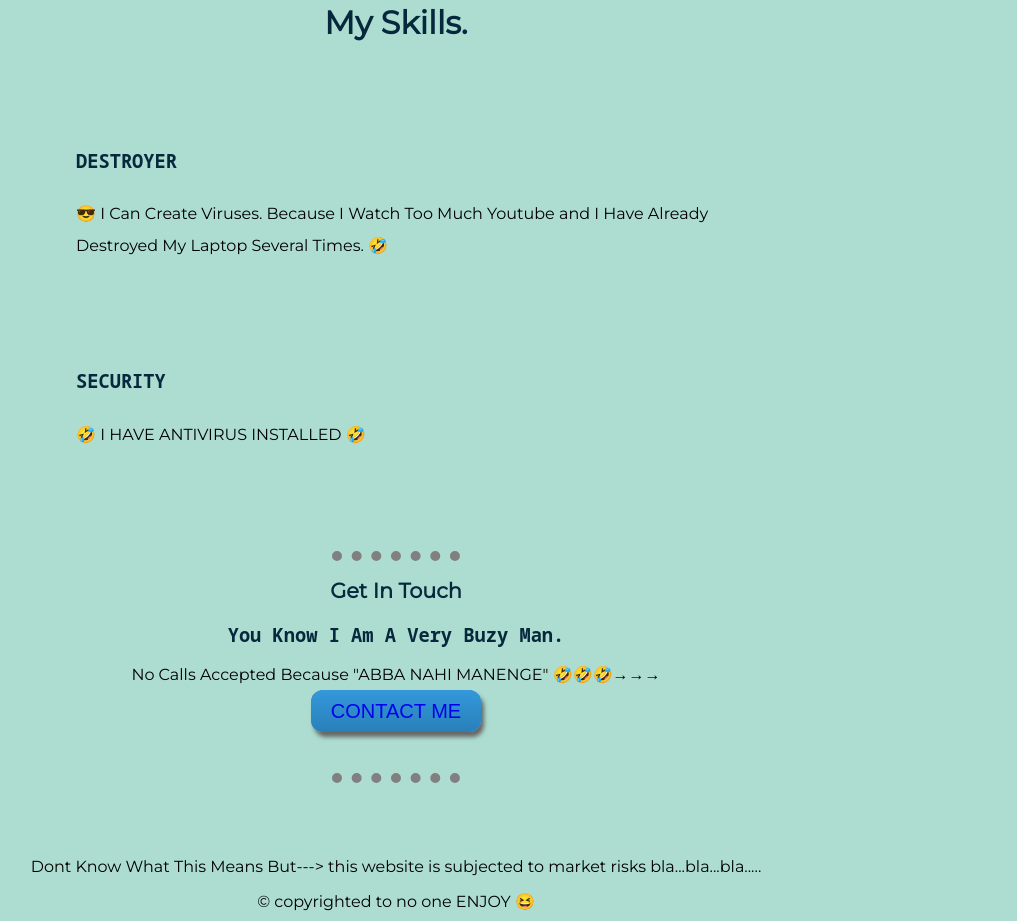
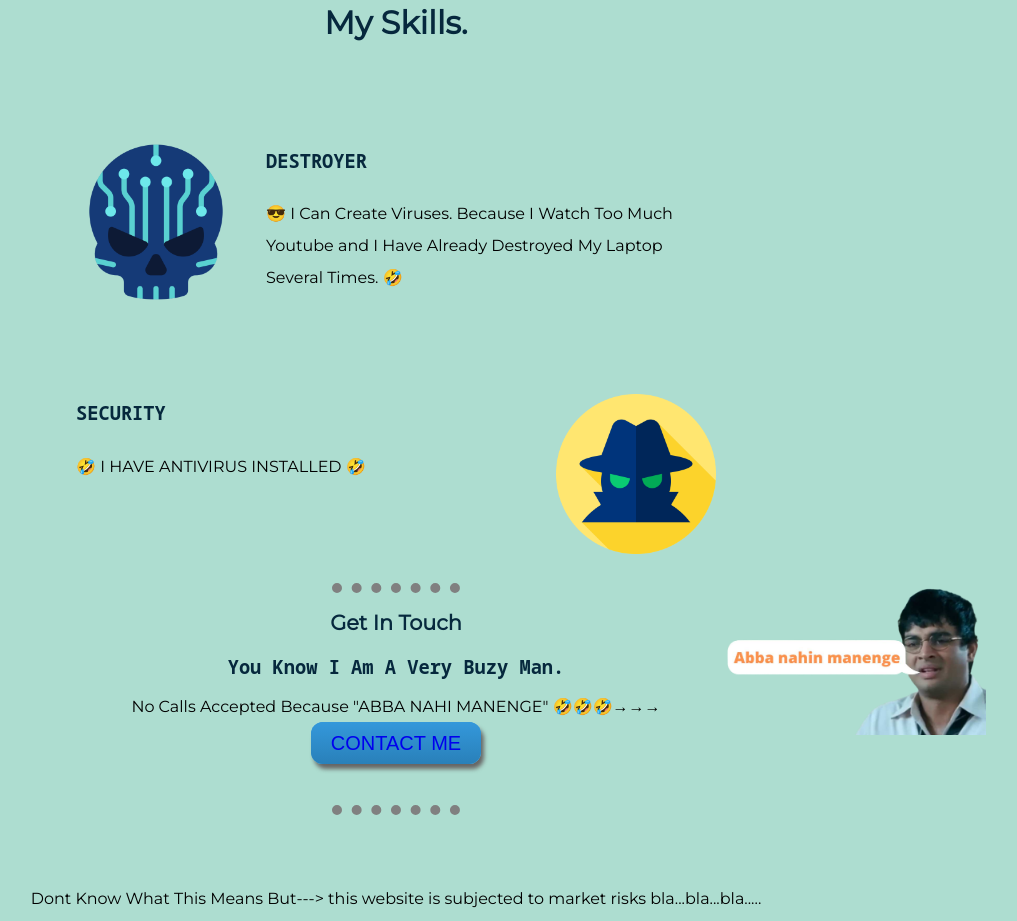
Before and after one commit to mrunalrathod-an/Test-Site, a plain HTML site: page index.html in a window 1280 px wide. Shown: the part 865-1786 px from the top of the page, without its empty margins (244-1261 px from the left). Drawn offline with Linux system fonts and the light colour scheme; the site is published under a folder, as on GitHub Pages, so addresses that start at the root find nothing.

Commit message:
Image redirected

```diff
--- a/index.html
+++ b/index.html
@@ -27,12 +27,12 @@
     <div class="skills">
       <h2 class="My">My Skills.</h2>
       <div class="skill-row">
-        <img class="sale" src="/6071111.png" alt="">
+        <img class="sale" src="6071111.png" alt="">
         <h3>DESTROYER</h3>
         <p class="clear-1">😎 I Can Create Viruses. Because I Watch Too Much Youtube and I Have Already Destroyed My Laptop Several Times. 🤣</p>
       </div>
       <div class="skill-row">
-        <img class="draw" src="/3393852.png" alt="">
+        <img class="draw" src="3393852.png" alt="">
         <h3>SECURITY</h3>
         <p class="clear-2">🤣 I HAVE ANTIVIRUS INSTALLED 🤣</p>
       </div>
@@ -43,7 +43,7 @@
       <h3>You Know I Am A Very Buzy Man.</h3>
       <p>No Calls Accepted Because "ABBA NAHI MANENGE" 🤣🤣🤣→→→</p>
 
-      <img class="abba" src="/Abba-nahi-manenge-removebg-preview.png" alt="">
+      <img class="abba" src="Abba-nahi-manenge-removebg-preview.png" alt="">
       <a class="btn" href="mailto:name@email.com">CONTACT ME</a>
     </div>
   </div>
```
